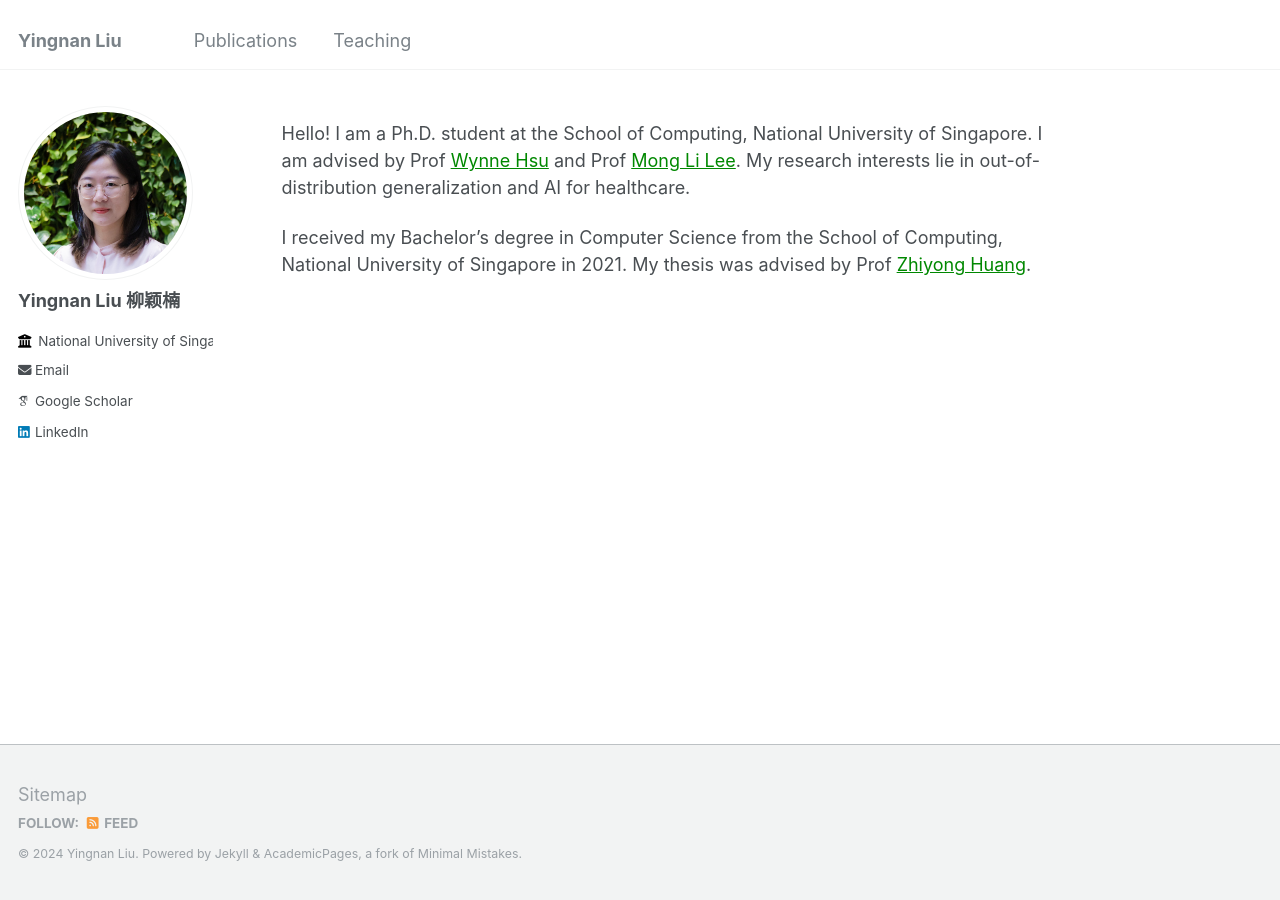
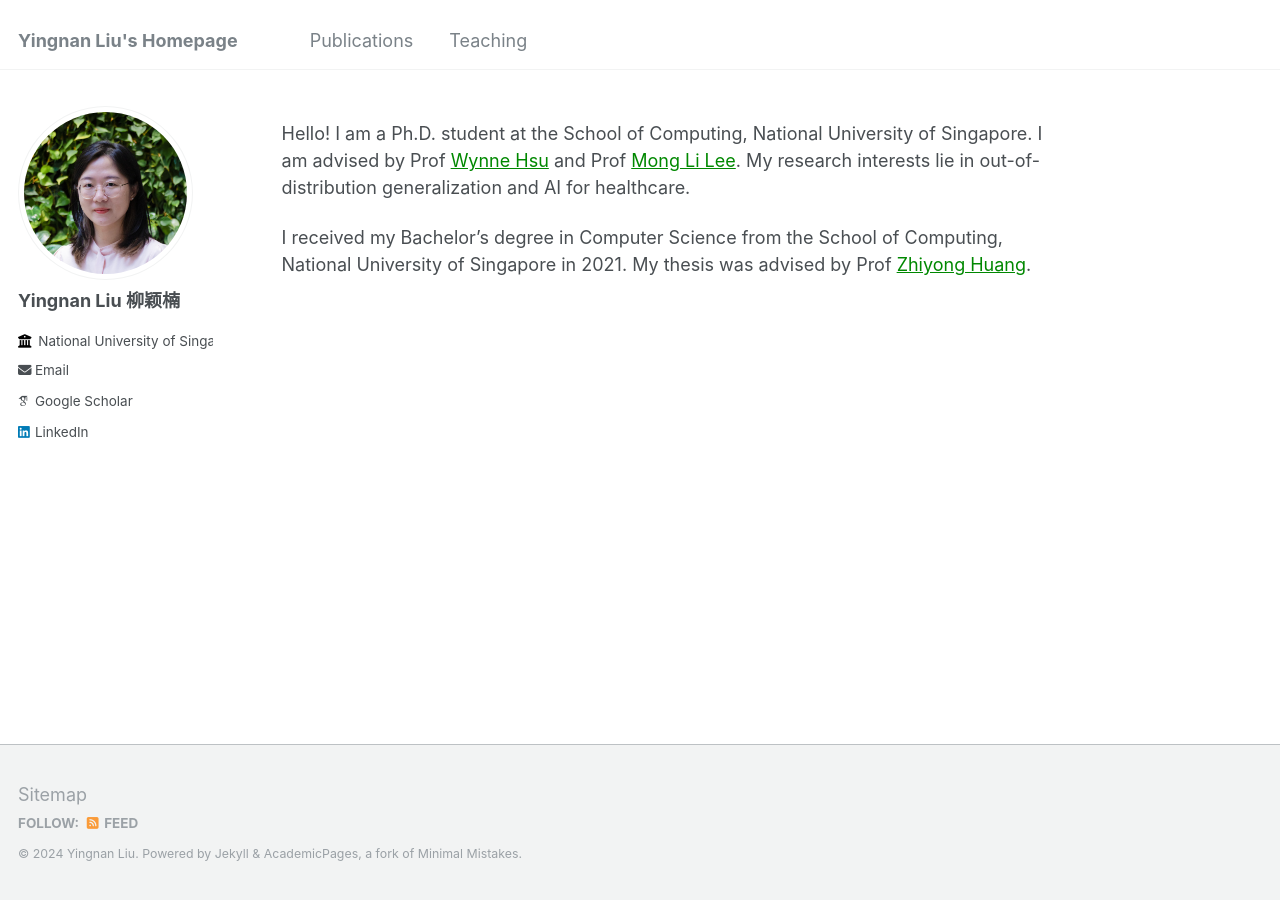
Before and after one commit to NancyQuris/nancyquris.github.io, a Jekyll site: the page built from _pages/about.md, in a window 1280 px wide. Built offline with Jekyll 4.4.1, drawn with Linux system fonts in a browser that asks for light colours; some web fonts are replaced.

Commit message:
Update _config.yml

```diff
--- a/_config.yml
+++ b/_config.yml
@@ -8,7 +8,7 @@
 
 # Basic Site Settings
 locale                   : "en-US"
-title                    : "Yingnan Liu"
+title                    : "Yingnan Liu's Homepage"
 title_separator          : "-"
 name                     : &name "Yingnan Liu"
 description              : &description "personal description"
```
